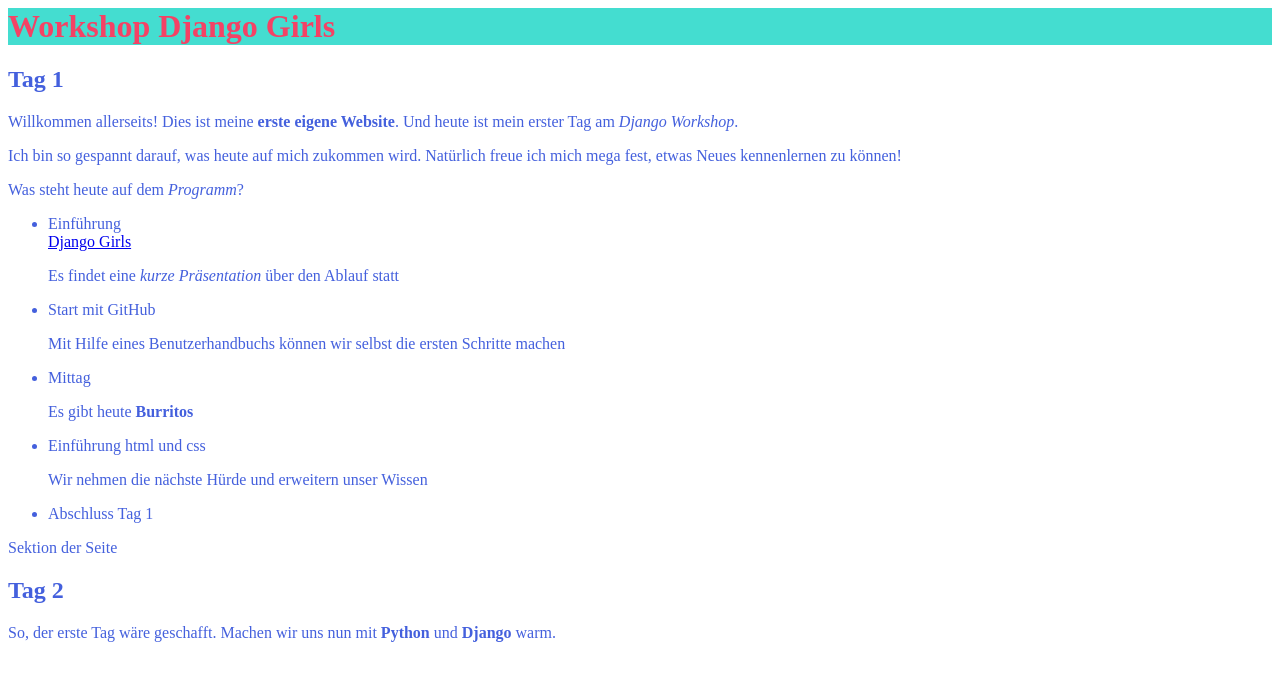
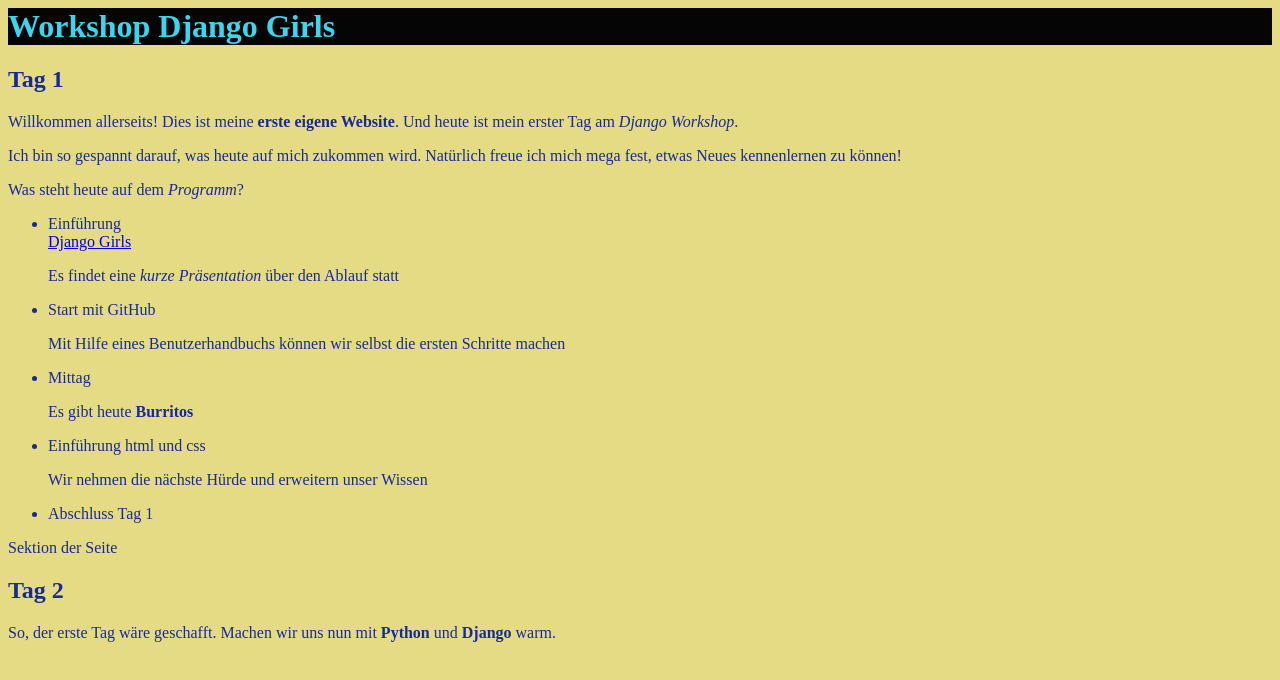
Before and after one commit to anelita/anelita.github.io, a plain HTML site: page index.html in a window 1280 px wide. Drawn offline with Linux system fonts and the light colour scheme.

Commit message:
paragraph different

```diff
--- a/main.css
+++ b/main.css
@@ -1,9 +1,15 @@
 h1 {
-    background-color: #44ddd0;
-    color: #f44265;
+    background-color: #050505;
+    color: #3bd5ed;
 }
 
 body{
     font-family: "Times New Roman", Times, serif;
-    color: #4460dd;
+    color: #162b96;
+    background-color: #e5db85;
 }
+
+eins{
+    color: #e51422;
+    font-family: "Comic Sans MS", cursive, sans-serif;
+}
```
